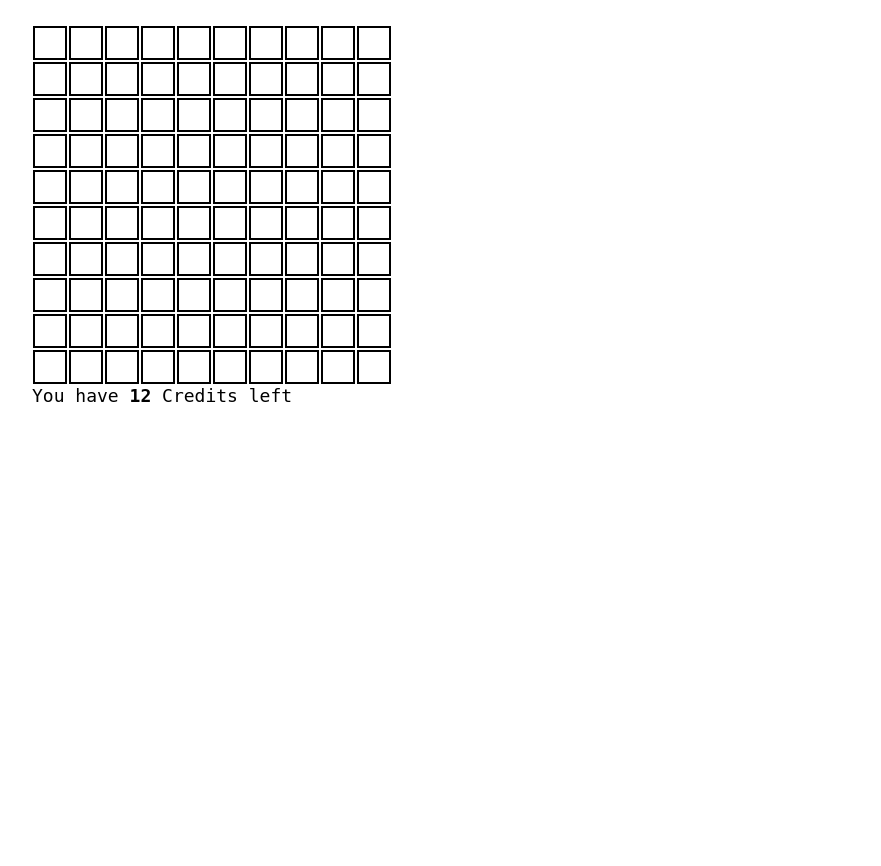
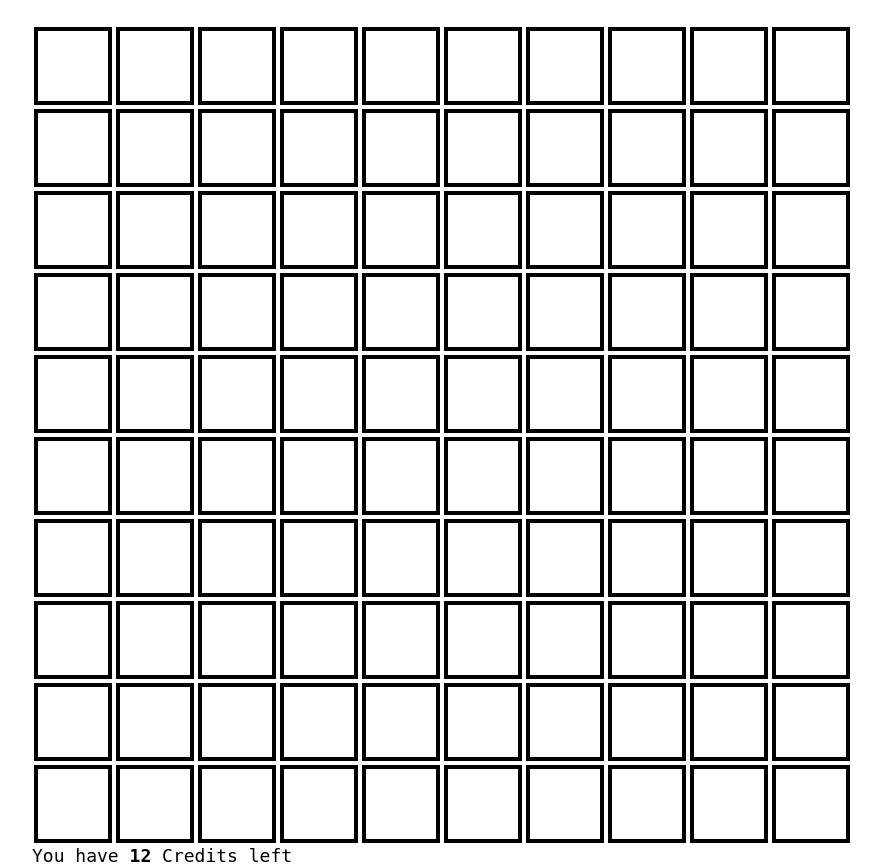
Before and after one commit to HackZurich2016/moveDev.ui, a Flask app: page / in a window 1280 px wide. Shown: the whole page, without its empty margins (108-989 px from the left). Before the commit the page ends 402 px from the top, so only its background shows below. Run offline with Flask 2, Linux system fonts and the light colour scheme.

Commit message:
some style

```diff
--- a/static/style.css
+++ b/static/style.css
@@ -46,14 +46,14 @@ input:focus{
 }
 
 #gameField{
-    height: 360px;
-    width: 360px;
+    height: 820px;
+    width: 820px;
 }
 
 .field {
-    height: 30px;
-    width: 30px;
-    border: 2px solid black;
-    margin: 1px;
+    height: 70px;
+    width: 70px;
+    border: 4px solid black;
+    margin: 2px;
     float: left;
 }
```
